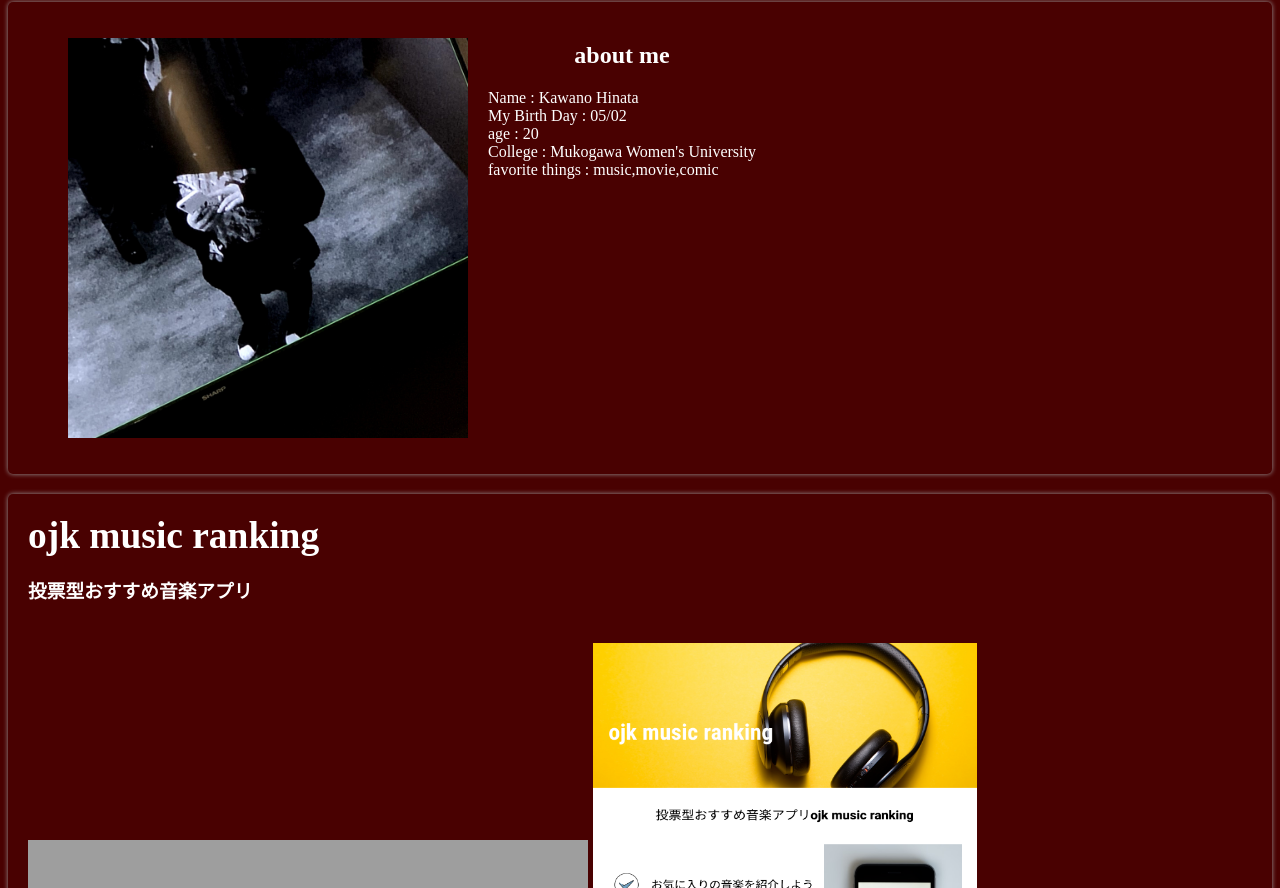
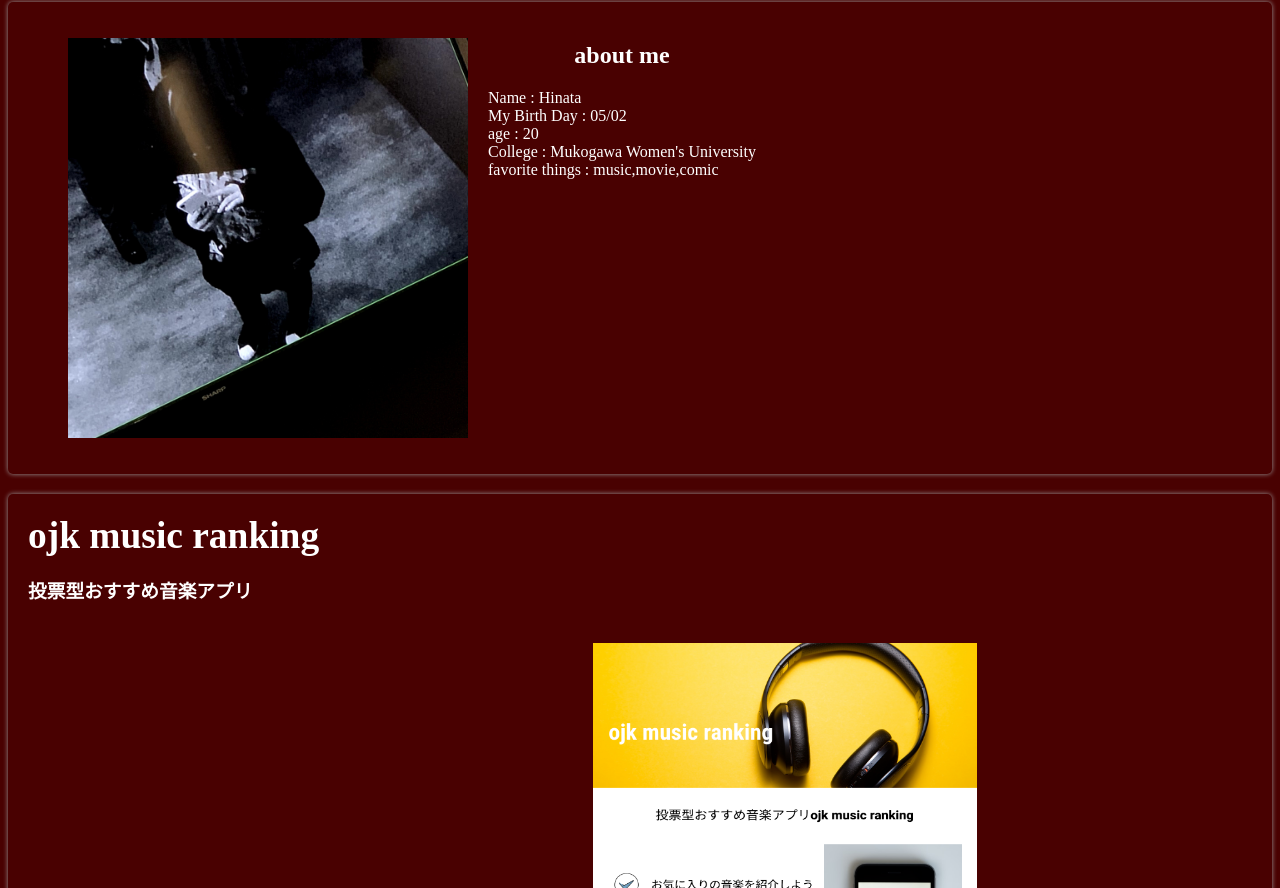
Before and after one commit to hiugok/hiugok.github.io, a plain HTML site: page index.html in a window 1280 px wide. Shown: the part 853-1741 px from the top of the page. Drawn offline with Linux system fonts and the light colour scheme; grey boxes are pictures that could not be loaded.

Commit message:
Update index.html

```diff
--- a/index.html
+++ b/index.html
@@ -36,7 +36,7 @@
         <h2><a href="#">about me</a></h2>
 
         <p class="text_excerpt">
-          Name : Kawano Hinata
+          Name : Hinata
           <br />
           My Birth Day : 05/02
           <br />
```
